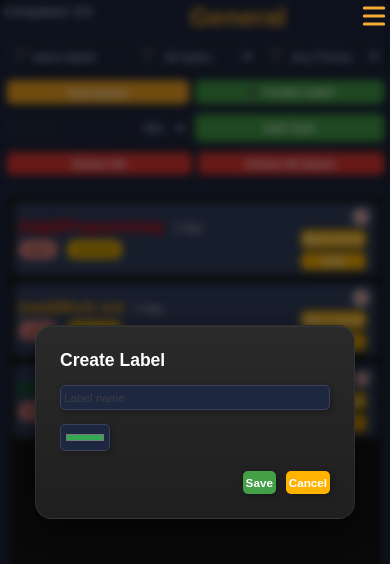
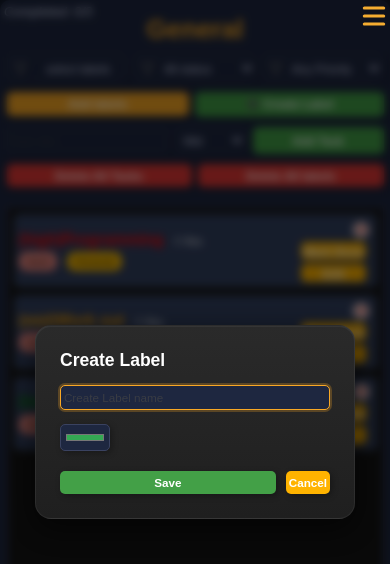
Before and after one commit to JustTom04/Task-manager, a React (Vite) app in the folder react-practice/: page / in a window 390 px wide. Both pictures are taken after a click on the button "➕ Create Label". Shown: the top 564 px of the page. Built offline with nearby package versions, Linux system fonts and the light colour scheme.

Commit message:
Update and fix top-section elements
- Adjusted items' flex ratios
- Replaced ProjectPicker and LabelPicker with ItemPicker

```diff
--- a/react-practice/src/App.jsx
+++ b/react-practice/src/App.jsx
@@ -1,7 +1,7 @@
 import { useState, useEffect, useRef, useMemo, useCallback } from "react";
 import Task from "./components/Task.jsx"
 import LabelsPanel from "./components/LabelsPanel.jsx";
-import ColorPicker from "./modal/LabelPicker.jsx";
+import ItemPicker from "./modal/ItemPicker.jsx";
 
 import ConfirmModal from "./modal/ConfirmModal.jsx";
 import SettingsPanel from "./components/SettingsPanel.jsx";
@@ -102,13 +102,11 @@ function App() {
       >
       </span>
 
-      <div id="title-row">
       <span id="completed-counter">
         Completed: {completedCount}/{actualTasksList.length}
       </span>
+      <div id="title-row">
         <h1 id="title">{actualProject.name}</h1>
-
-
       </div>
 
       {/* ===== Top section ===== */}
@@ -121,10 +119,10 @@ function App() {
               <div className="select-wrapper">
                 <span className="filter-icon"></span>
 
-                <div className="labels-select " ref={filterLabelsRef}>
+                <div className="labels-select filter-select" ref={filterLabelsRef}>
                   <button
                     type="button"
-                    className="labels-button filter-select"
+                    className="labels-button"
                     id="filter-labels-button"
                     onClick={() => setFilterLabelsOpen((prev) => !prev)}
                   >
@@ -183,7 +181,7 @@ function App() {
                   Add labels
                 </button>
 
-                {labelsOpen && (
+                {filterlabelsOpen && (
                   <LabelsPanel
                     labels={actualLabelsList}
                     selectedIds={selectedLabels}
@@ -198,8 +196,7 @@ function App() {
 
         <div className="section-group">
         {/* ===== Add new task ===== */}
-          <form onSubmit={addTask} className="section">
-            <div className="form-container">
+          <form onSubmit={addTask} className="section form-container">
             <input
               type="text"
               maxLength={INPUT_LENGTH.TASK_TITLE}
@@ -219,7 +216,6 @@ function App() {
               <option value="low">Low</option>
             </select>
 
-            </div>
             <button type="submit" className="task-button done">
               Add Task
             </button>
@@ -239,7 +235,7 @@ function App() {
               }`}
               disabled={actualTasksList.length === 0}
             >
-              Delete All
+              Delete All Tasks
             </button>
 
             <button
@@ -336,8 +332,7 @@ function App() {
 
           <div className="section-group">
           {/* ===== Add new task ===== */}
-            <form onSubmit={addTask} className="section">
-              <div className="form-container">
+            <form onSubmit={addTask} className="section form-container">
                 <div className="labels-select" ref={labelsRef}>
                   <button
                     type="button"
@@ -376,7 +371,6 @@ function App() {
                   <option value="low">Low</option>
                 </select>
 
-              </div>
                 <button type="submit" className="task-button done">
                   Add Task
                 </button>
@@ -396,7 +390,7 @@ function App() {
                 }`}
                 disabled={actualTasksList.length === 0}
               >
-                Delete All
+                Delete All tasks
               </button>
 
               <button
@@ -444,7 +438,10 @@ function App() {
       </div>
 
       {showLabelModal && (
-        <ColorPicker
+        <ItemPicker
+          title="Create Label"
+          inputMaxLength={INPUT_LENGTH.LABEL_NAME}
+          includeColor={true}
           onClose={(result) => {
             setShowLabelModal(false);
             if (result) {
--- a/react-practice/src/components/SettingsPanel.jsx
+++ b/react-practice/src/components/SettingsPanel.jsx
@@ -1,6 +1,8 @@
 import { useState } from "react";
 
-import ProjectPicker from "../modal/ProjectPicker.jsx";
+import ItemPicker from "../modal/ItemPicker.jsx";
+
+import { INPUT_LENGTH } from "../utils.js";
 
 
 function SettingsPanel({ projects, activeProjectId, onSelectProject, deleteProject, addProject, isOpen }) {
@@ -38,7 +40,10 @@ function SettingsPanel({ projects, activeProjectId, onSelectProject, deleteProje
 
 
       {showProjectModal && (
-        <ProjectPicker
+        <ItemPicker
+          title="Create Project"
+          inputMaxLength={INPUT_LENGTH.PROJECT_NAME}
+          includeColor={false}
           onClose={(result) => {
             setShowProjectModal(false);
             if (result?.name) {
--- /dev/null
+++ b/react-practice/src/modal/ItemPicker.jsx
@@ -0,0 +1,60 @@
+import { useState, useEffect, useRef } from "react";
+import { INPUT_LENGTH } from "@/utils";
+
+function ItemPicker({ onClose, title, inputMaxLength, includeColor = false }) {
+  const [name, setName] = useState("");
+  const [color, setColor] = useState("#34a853");
+  const inputRef = useRef(null);
+
+  useEffect(() => {
+    inputRef.current?.focus();
+  }, []);
+
+  function handleSave() {
+    if (!name.trim()) return;
+    if (includeColor) {
+      onClose({ name, color });
+    } else {
+      onClose({ name });
+    }
+  }
+
+  return (
+    <div className="modal-overlay">
+      <div className="modal">
+        <h2>{title}</h2>
+
+        <input
+          type="text"
+          placeholder={`${title} name`}
+          maxLength={inputMaxLength}
+          value={name}
+          ref={inputRef}
+          onChange={(e) => setName(e.target.value)}
+          onKeyDown={(e) => {
+            if (e.key === "Enter") handleSave();
+          }}
+        />
+
+        {includeColor && (
+          <input
+            type="color"
+            value={color}
+            onChange={(e) => setColor(e.target.value)}
+          />
+        )}
+
+        <div className="modal-actions">
+          <button className="task-button done" onClick={handleSave}>
+            Save
+          </button>
+          <button className="task-button undone" onClick={() => onClose(null)}>
+            Cancel
+          </button>
+        </div>
+      </div>
+    </div>
+  );
+}
+
+export default ItemPicker;
--- a/react-practice/src/modal/LabelPicker.jsx
+++ /dev/null
@@ -1,46 +0,0 @@
-import { INPUT_LENGTH } from "@/utils";
-import { useState } from "react";
-
-function LabelPicker({ onClose }) {
-  const [name, setName] = useState("");
-  const [color, setColor] = useState("#34a853");
-
-  function handleSave() {
-    if (!name.trim()) return;
-    onClose({ name, color });
-  }
-
-  return (
-    <div className="modal-overlay">
-      <div className="modal">
-        <h2>Create Label</h2>
-
-        <input
-          type="text"
-          maxLength={INPUT_LENGTH.LABEL_NAME}
-          placeholder="Label name"
-          value={name}
-          onChange={(e) => setName(e.target.value)}
-        />
-
-        <input
-          type="color"
-          value={color}
-          onChange={(e) => setColor(e.target.value)}
-        />
-
-        <div className="modal-actions">
-          <button className="task-button done" onClick={handleSave}>
-            Save
-          </button>
-          <button className="task-button undone" onClick={() => onClose(null)}>
-            Cancel
-          </button>
-
-        </div>
-      </div>
-    </div>
-  );
-}
-
-export default LabelPicker;
--- a/react-practice/src/modal/ProjectPicker.jsx
+++ /dev/null
@@ -1,40 +0,0 @@
-import { useState } from "react";
-import { INPUT_LENGTH } from "@/utils";
-
-
-function ProjectPicker({ onClose }) {
-  const [name, setName] = useState("");
-
-  function handleSave() {
-    if (!name.trim()) return;
-    onClose({ name });
-  }
-
-  return (
-    <div className="modal-overlay">
-      <div className="modal">
-        <h2>Create Project</h2>
-
-        <input
-          type="text"
-          placeholder="Project name"
-          maxLength={INPUT_LENGTH.PROJECT_NAME}
-          value={name}
-          onChange={(e) => setName(e.target.value)}
-        />
-
-        <div className="modal-actions">
-          <button className="task-button done" onClick={handleSave}>
-            Save
-          </button>
-          <button className="task-button undone" onClick={() => onClose(null)}>
-            Cancel
-          </button>
-
-        </div>
-      </div>
-    </div>
-  );
-}
-
-export default ProjectPicker;
--- a/react-practice/src/styles/general.css
+++ b/react-practice/src/styles/general.css
@@ -82,6 +82,7 @@ select:not(.filter-select), input, .select-wrapper {
 
 
 select, input, button {
+  white-space: nowrap;
   padding: clamp(0.2rem, 0.75dvh, 0.4rem) clamp(0.2rem, 0.75dvw, 0.4rem);
   font-size: 0.9rem;
 }
@@ -113,13 +114,13 @@ button {
     box-shadow 0.15s ease;
 }
 
-button:not(.inactive):hover {
+button:not(.inactive):not(#filter-labels-button):hover {
   transform: scale(0.95);
   filter: brightness(0.9);
   box-shadow: var(--shadow-medium);
 }
 
-button:not(.inactive):active {
+button:not(.inactive):not(#filter-labels-button):active {
   transform: scale(0.9);
   filter: brightness(0.8);
   box-shadow: 0 1px 3px rgba(0, 0, 0, 0.3) inset;
--- a/react-practice/src/styles/label.css
+++ b/react-practice/src/styles/label.css
@@ -12,8 +12,8 @@
 
 
 .labels-select {
-    position: relative;
-    display: inline-block;
+  position: relative;
+  display: inline-block;
 }
 
 .labels-button {
@@ -29,6 +29,8 @@
   font-weight: normal;
   height: 100%;
 }
+
+
 
 
 .label-delete-button {
--- a/react-practice/src/styles/responsive.css
+++ b/react-practice/src/styles/responsive.css
@@ -27,10 +27,6 @@
     margin-top: 0px;
   }
 
-  .top-section .section > * {
-    flex: 1;
-  }
-
   .labels-select button {
     width: 100%;
     text-wrap: nowrap;
@@ -52,6 +48,24 @@
   margin-left: -0.2rem;
 
 }
+
+
+  .top-section .section > *:not(input):not(.add-task-selection):not(.task-button) {
+    flex: 1;
+  }
+
+
+  .form-container input {
+    flex: 2 1 0;
+  }
+
+  .add-task-selection {
+    flex: 1 1 0;
+  }
+
+  .task-button.done {
+    flex: 2 1 0;
+  }
 }
 
 
@@ -61,8 +75,5 @@
     font-size: 13px;
   }
 
-  form.section {
-    align-items: stretch;
-  }
 
 }
--- a/react-practice/src/styles/styles.css
+++ b/react-practice/src/styles/styles.css
@@ -50,17 +50,12 @@
 
 .section, .form-container {
   display: flex;
-  align-items: center;
+  align-items: stretch;
   gap: clamp(0.5rem, 1dvw, 0.8rem);
 
   flex-wrap: wrap;
+
 }
-
-.form-container input {
-  flex: 1;
-  min-width: 120px;
-}
-
 
 
 
```
Lines whose indentation alone changed are shown as unchanged.
